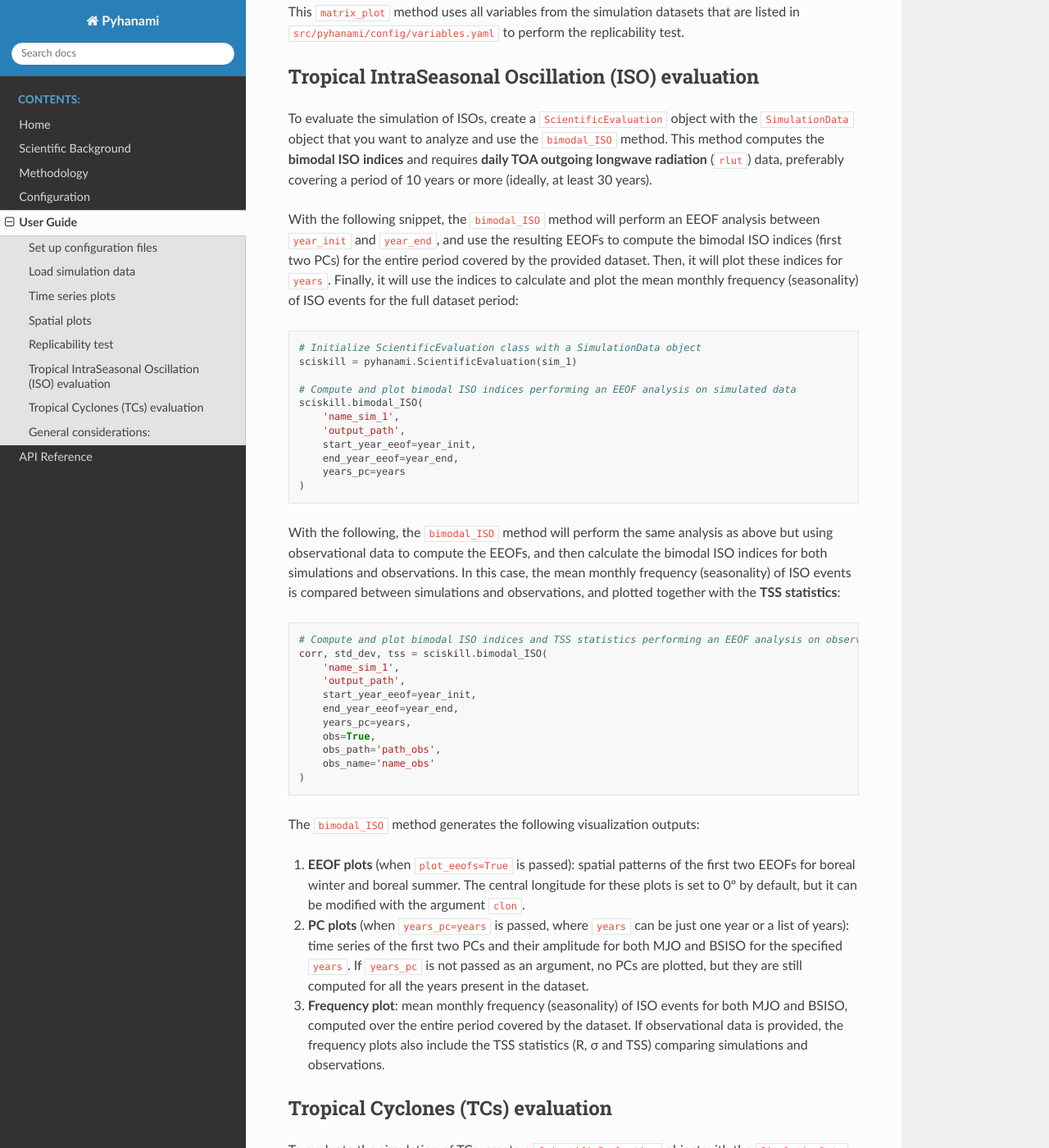
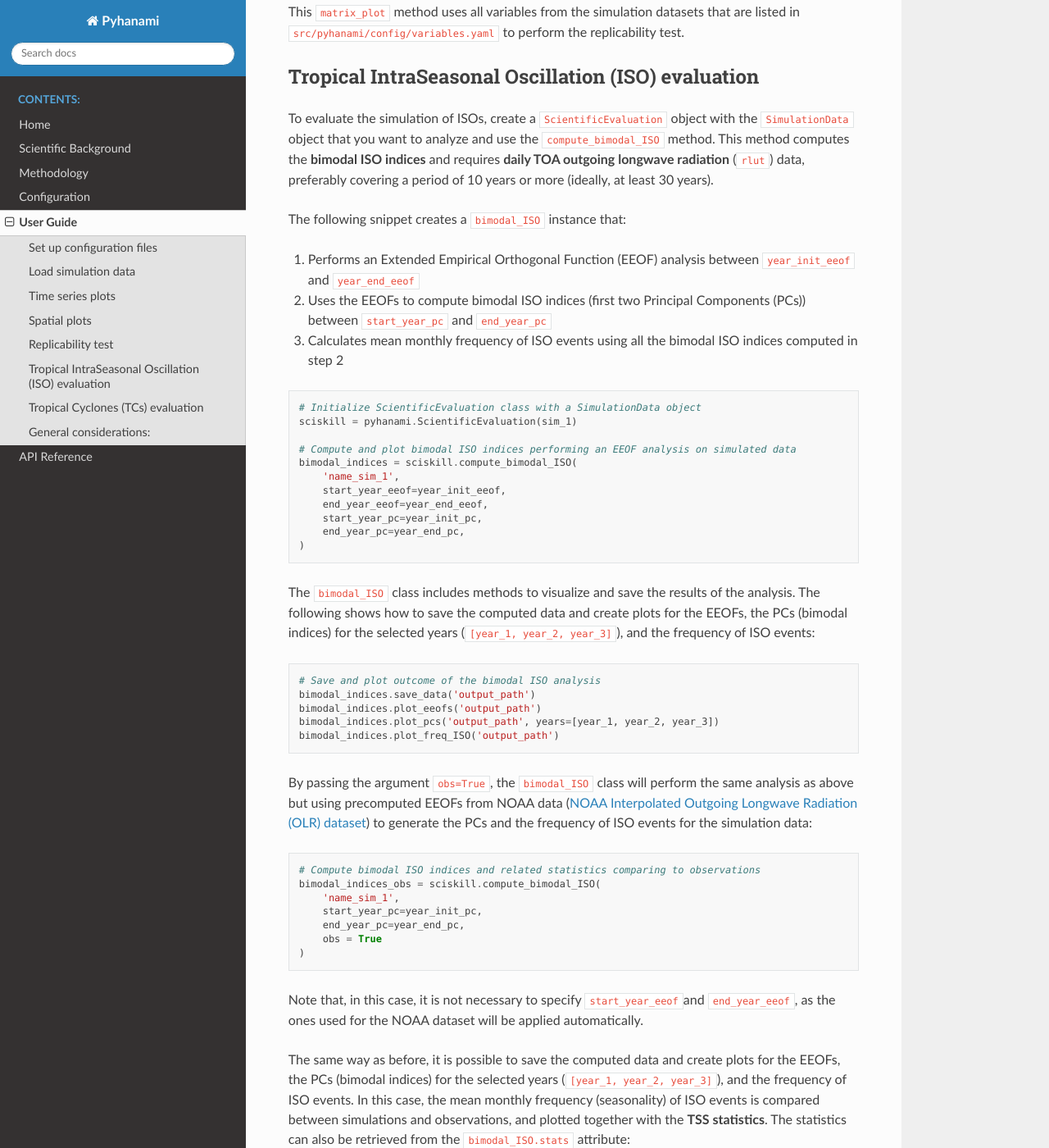
Before and after one commit to BSC-ES/pyhanami, a Sphinx documentation site: the page built from docs/source/User-Guide.md, in a window 1280 px wide and 1400 px high, scrolled down 2949 px. Shown: the whole window at 82% size. Built offline with Sphinx 7.4.7 and the Read the Docs theme 3.1.0, drawn with Linux system fonts in a browser that asks for light colours; some of the changed text lies outside the part shown.

Commit message:
Updated documentation for 'bimodal_ISO' class in 'User Guide'

````diff
--- a/docs/source/User-Guide.md
+++ b/docs/source/User-Guide.md
@@ -127,44 +127,61 @@ This `matrix_plot` method uses all variables from the simulation datasets that a
 
 ## Tropical IntraSeasonal Oscillation (ISO) evaluation
 
-To evaluate the simulation of ISOs, create a `ScientificEvaluation` object with the `SimulationData` object that you want to analyze and use the `bimodal_ISO` method. This method computes the **bimodal ISO indices** and requires **daily TOA outgoing longwave radiation** (`rlut`) data, preferably covering a period of 10 years or more (ideally, at least 30 years).
+To evaluate the simulation of ISOs, create a `ScientificEvaluation` object with the `SimulationData` object that you want to analyze and use the `compute_bimodal_ISO` method. This method computes the **bimodal ISO indices** and requires **daily TOA outgoing longwave radiation** (`rlut`) data, preferably covering a period of 10 years or more (ideally, at least 30 years).
 
-With the following snippet, the `bimodal_ISO` method will perform an EEOF analysis between `year_init` and `year_end`, and use the resulting EEOFs to compute the bimodal ISO indices (first two PCs) for the entire period covered by the provided dataset. Then, it will plot these indices for `years`. Finally, it will use the indices to calculate and plot the mean monthly frequency (seasonality) of ISO events for the full dataset period:
+The following snippet creates a `bimodal_ISO` instance that:
+1. Performs an Extended Empirical Orthogonal Function (EEOF) analysis between `year_init_eeof` and `year_end_eeof`
+2. Uses the EEOFs to compute bimodal ISO indices (first two Principal Components (PCs)) between `start_year_pc` and `end_year_pc`
+3. Calculates mean monthly frequency of ISO events using all the bimodal ISO indices computed in step 2
 
 ```python
 # Initialize ScientificEvaluation class with a SimulationData object
 sciskill = pyhanami.ScientificEvaluation(sim_1)
 
 # Compute and plot bimodal ISO indices performing an EEOF analysis on simulated data
-sciskill.bimodal_ISO(
+bimodal_indices = sciskill.compute_bimodal_ISO(
     'name_sim_1',
-    'output_path',
-    start_year_eeof=year_init,
-    end_year_eeof=year_end,
-    years_pc=years
+    start_year_eeof=year_init_eeof,
+    end_year_eeof=year_end_eeof,
+    start_year_pc=year_init_pc,
+    end_year_pc=year_end_pc,
 )
 ```
 
-With the following, the `bimodal_ISO` method will perform the same analysis as above but using observational data to compute the EEOFs, and then calculate the bimodal ISO indices for both simulations and observations. In this case, the mean monthly frequency (seasonality) of ISO events is compared between simulations and observations, and plotted together with the **TSS statistics**:
+The `bimodal_ISO` class includes methods to visualize and save the results of the analysis. The following shows how to save the computed data and create plots for the EEOFs, the PCs (bimodal indices) for the selected years (`[year_1, year_2, year_3]`), and the frequency of ISO events:
 
 ```python
-# Compute and plot bimodal ISO indices and TSS statistics performing an EEOF analysis on observational data
-corr, std_dev, tss = sciskill.bimodal_ISO(
+# Save and plot outcome of the bimodal ISO analysis
+bimodal_indices.save_data('output_path')
+bimodal_indices.plot_eeofs('output_path')
+bimodal_indices.plot_pcs('output_path', years=[year_1, year_2, year_3])
+bimodal_indices.plot_freq_ISO('output_path')
+```
+
+By passing the argument `obs=True`, the `bimodal_ISO` class will perform the same analysis as above but using precomputed EEOFs from NOAA data ([NOAA Interpolated Outgoing Longwave Radiation (OLR) dataset](https://psl.noaa.gov/data/gridded/data.olrcdr.interp.html)) to generate the PCs and the frequency of ISO events for the simulation data:
+
+```python
+# Compute bimodal ISO indices and related statistics comparing to observations
+bimodal_indices_obs = sciskill.compute_bimodal_ISO(
     'name_sim_1',
-    'output_path',
-    start_year_eeof=year_init,
-    end_year_eeof=year_end,
-    years_pc=years,
-    obs=True,
-    obs_path='path_obs',
-    obs_name='name_obs'
+    start_year_pc=year_init_pc,
+    end_year_pc=year_end_pc,
+    obs = True
 )
 ```
+Note that, in this case, it is not necessary to specify `start_year_eeof`and `end_year_eeof`, as the ones used for the NOAA dataset will be applied automatically.
 
-The `bimodal_ISO` method generates the following visualization outputs:
-1. **EEOF plots** (when `plot_eeofs=True` is passed): spatial patterns of the first two EEOFs for boreal winter and boreal summer. The central longitude for these plots is set to 0º by default, but it can be modified with the argument `clon`.
-2. **PC plots** (when `years_pc=years` is passed, where `years` can be just one year or a list of years): time series of the first two PCs and their amplitude for both MJO and BSISO for the specified `years`. If `years_pc` is not passed as an argument, no PCs are plotted, but they are still computed for all the years present in the dataset.
-3. **Frequency plot**: mean monthly frequency (seasonality) of ISO events for both MJO and BSISO, computed over the entire period covered by the dataset. If observational data is provided, the frequency plots also include the TSS statistics (R, σ and TSS) comparing simulations and observations.
+The same way as before, it is possible to save the computed data and create plots for the EEOFs, the PCs (bimodal indices) for the selected years (`[year_1, year_2, year_3]`), and the frequency of ISO events. In this case, the mean monthly frequency (seasonality) of ISO events is compared between simulations and observations, and plotted together with the **TSS statistics**. The statistics can also be retrieved from the `bimodal_ISO.stats` attribute:
+
+```python
+# Check computed statistics
+print(bimodal_indices_obs.stats)
+```
+
+To summarize, the `bimodal_ISO` class includes methods to generate the following visualization outputs:
+1. **EEOF plots** (`bimodal_ISO.plot_eeofs`): spatial patterns of the first two EEOFs for boreal winter and boreal summer. The central longitude for these plots is set to 0º by default, but it can be modified with the argument `clon`.
+2. **PC plots** (`bimodal_ISO.plot_pcs`, passing the years as just one year or a list of years): time series of the first two PCs and their amplitude for both MJO and BSISO for the specified years.
+3. **Frequency plot** (`bimodal_ISO.plot_freq_ISO`): mean monthly frequency (seasonality) of ISO events for both MJO and BSISO, computed over the entire period covered by the dataset. If observations are set to `True`, the frequency plots also include the TSS statistics (R, σ and TSS) comparing simulations and observations.
 
 
 ## Tropical Cyclones (TCs) evaluation
````
